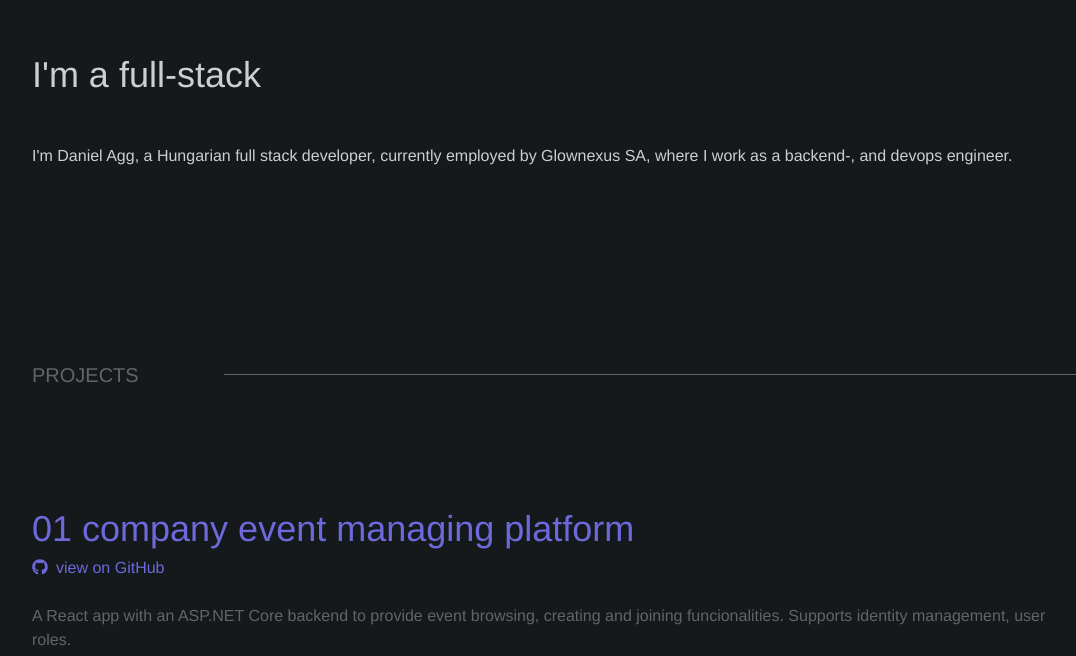
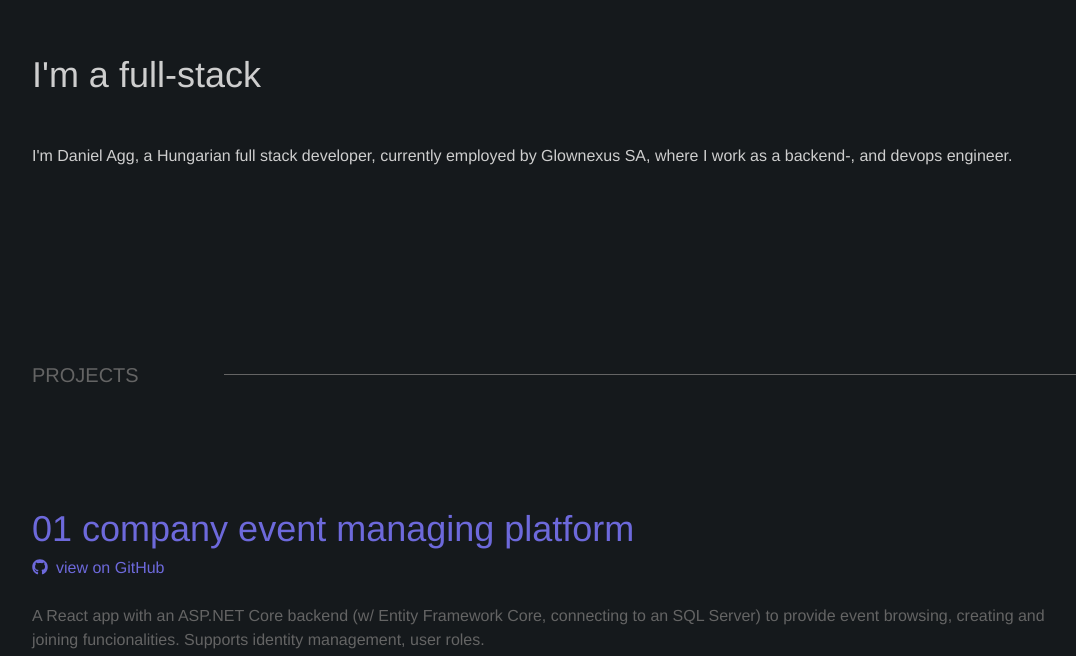
Before and after one commit to danielagg/personal-website-ts, a React (Create React App) app: page / in a window 1280 px wide. Shown: the part 144-800 px from the top of the page, without its empty margins (96-1172 px from the left). Built offline with nearby package versions, Linux system fonts and the light colour scheme.

Commit message:
Initial state alignment

```diff
--- a/src/state/InitialState.ts
+++ b/src/state/InitialState.ts
@@ -6,7 +6,7 @@ export const InitialState: PortfolioState = {
       id: 1,
       name: "Company Event Managing Platform",
       homePageDescription:
-        "A React app with an ASP.NET Core backend to provide event browsing, creating and joining funcionalities. Supports identity management, user roles.\nLorem ipsum dolor sit amet, consectetur adipiscing elit. Duis mollis nisi a eros suscipit lacinia. Suspendisse eget nibh nec nulla semper semper. Proin interdum eros et nibh vestibulum, id vulputate orci pharetra. Etiam dui erat, ultricies nec porttitor ut, pretium a orci. Maecenas sed pharetra dolor.",
+        "A React app with an ASP.NET Core backend (w/ Entity Framework Core, connecting to an SQL Server) to provide event browsing, creating and joining funcionalities. Supports identity management, user roles.\nLorem ipsum dolor sit amet, consectetur adipiscing elit. Duis mollis nisi a eros suscipit lacinia. Suspendisse eget nibh nec nulla semper semper. Proin interdum eros et nibh vestibulum, id vulputate orci pharetra. Etiam dui erat, ultricies nec porttitor ut, pretium a orci. Maecenas sed pharetra dolor.",
       detailsLink: "company-event-manager",
       githubLink: "https://github.com/danielagg/event-organizer",
       deployedAppLink: "#",
```
